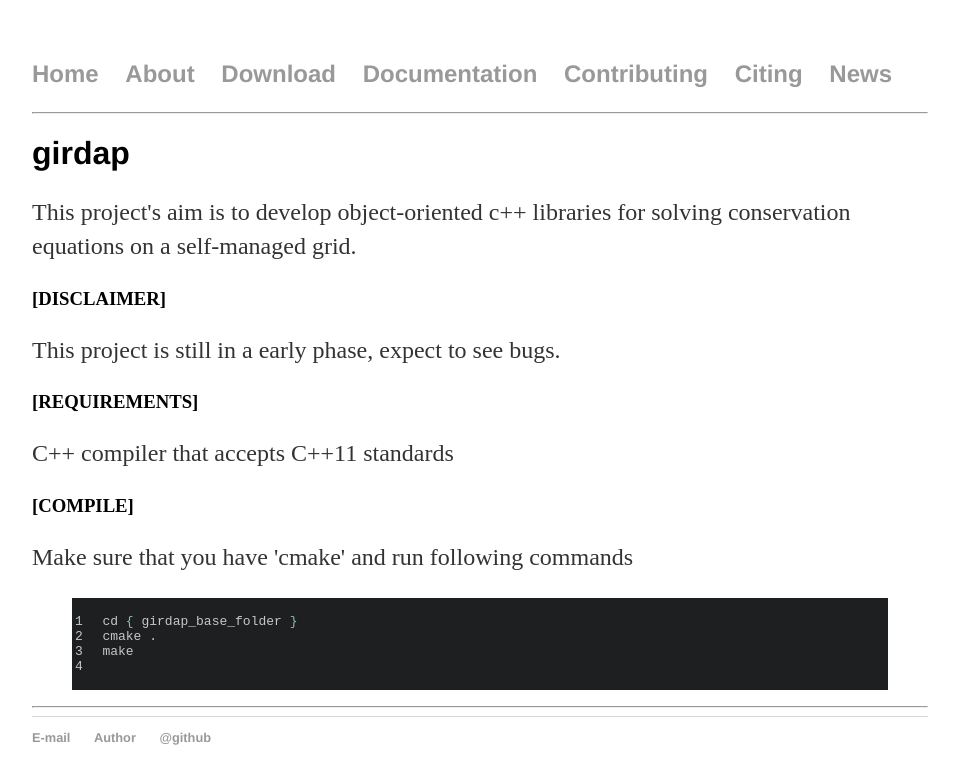
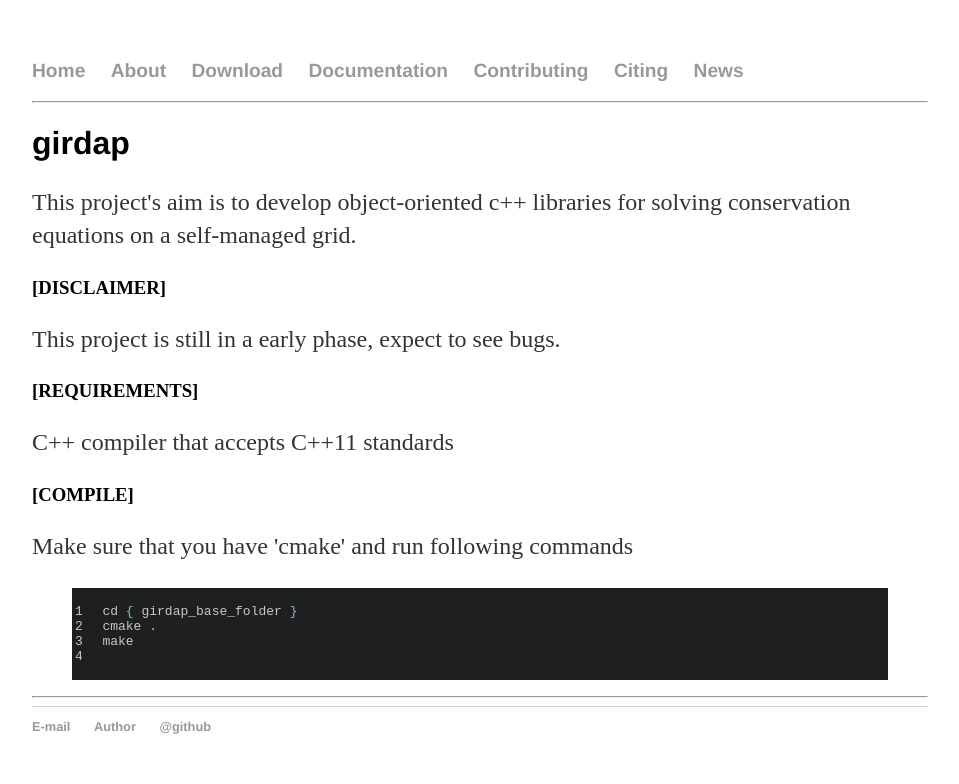
Before and after one commit to uzgoren/girdap, a Jekyll site: the page built from index.html, in a window 1280 px wide. Shown: the top 784 px of the page, without its empty margins (160-1119 px from the left). Built offline with Jekyll 4.4.1, drawn with Linux system fonts in a browser that asks for light colours.

Commit message:
download

```diff
--- a/css/main.css
+++ b/css/main.css
@@ -13,7 +13,7 @@ nav ul li, footer ul li {
     margin-right: 20px;
 }
 
-nav ul { font-size:1.5em; }
+nav ul { font-size:1.2em; color: #6699aa; }
 
 a {
     text-decoration: none;
```
